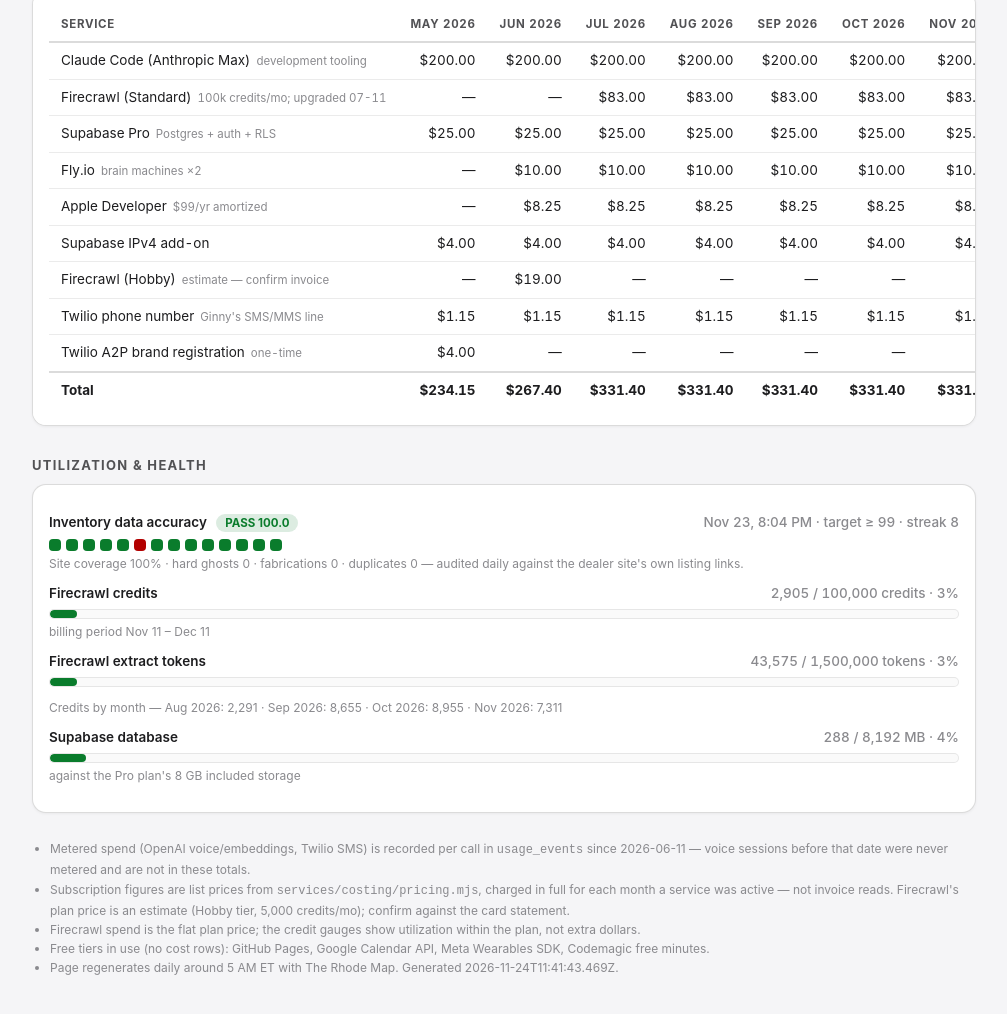
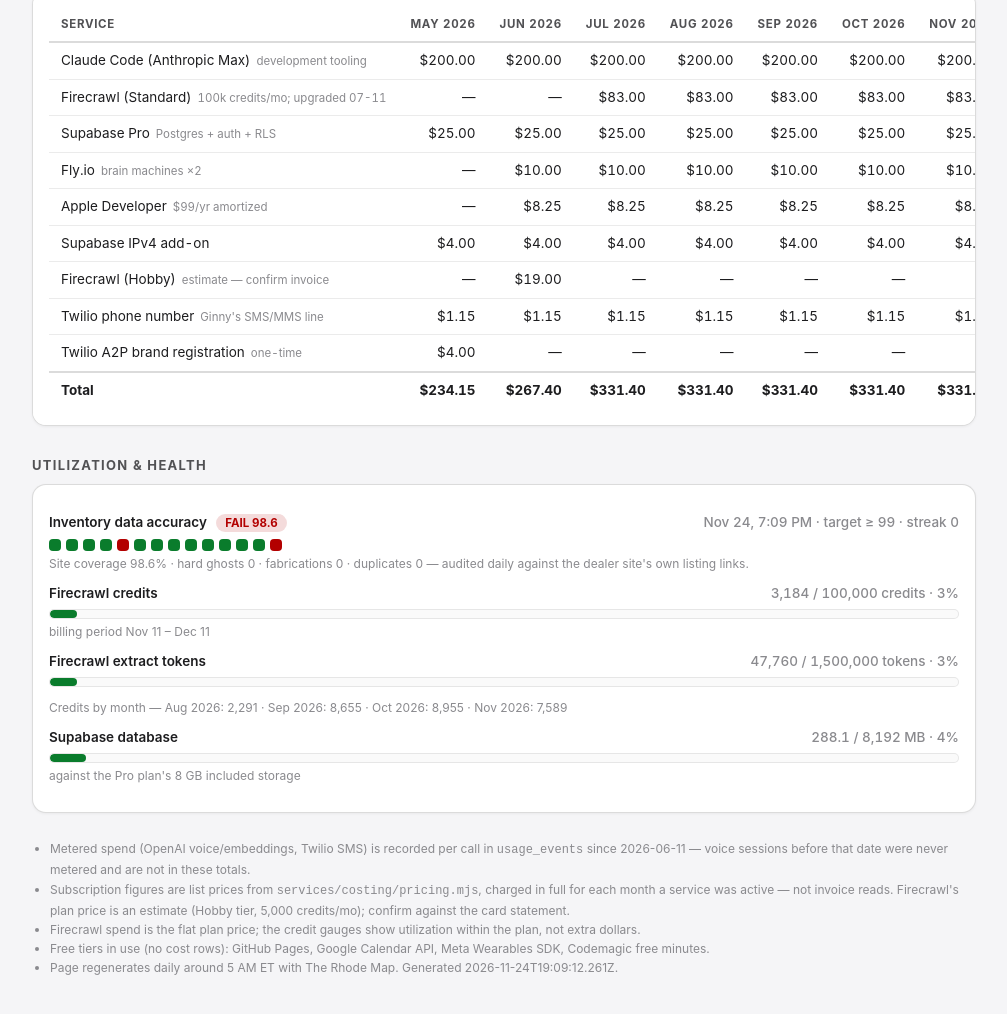
Before and after one commit to Root67-JB/rhode-root, a plain HTML site: page index.html in a window 1280 px wide. Shown: the part 589-1603 px from the top of the page, without its empty margins (136-1143 px from the left). Drawn offline with Linux system fonts and the light colour scheme.

Commit message:
Daily refresh 2026-11-24

```diff
--- a/index.html
+++ b/index.html
@@ -209,23 +209,23 @@
   <div class="card">
     <div class="gauge">
     <div class="gauge-head">
-      <span>Inventory data accuracy <span class="eval-badge ok">PASS 100.0</span></span>
-      <span class="dim">Nov 23, 8:04 PM · target ≥ 99 · streak 8</span>
+      <span>Inventory data accuracy <span class="eval-badge fail">FAIL 98.6</span></span>
+      <span class="dim">Nov 24, 7:09 PM · target ≥ 99 · streak 0</span>
     </div>
-    <div class="eval-dots"><span class="eval-dot ok" title="11/13/2026 — 100.0"></span><span class="eval-dot ok" title="11/14/2026 — 100.0"></span><span class="eval-dot ok" title="11/15/2026 — 100.0"></span><span class="eval-dot ok" title="11/16/2026 — 100.0"></span><span class="eval-dot ok" title="11/17/2026 — 99.9"></span><span class="eval-dot fail" title="11/17/2026 — 97.8"></span><span class="eval-dot ok" title="11/17/2026 — 100.0"></span><span class="eval-dot ok" title="11/18/2026 — 100.0"></span><span class="eval-dot ok" title="11/19/2026 — 100.0"></span><span class="eval-dot ok" title="11/20/2026 — 100.0"></span><span class="eval-dot ok" title="11/21/2026 — 100.0"></span><span class="eval-dot ok" title="11/22/2026 — 100.0"></span><span class="eval-dot ok" title="11/23/2026 — 100.0"></span><span class="eval-dot ok" title="11/23/2026 — 100.0"></span></div>
-    <div class="gauge-sub">Site coverage 100% · hard ghosts 0 · fabrications 0 · duplicates 0 — audited daily against the dealer site's own listing links.</div>
+    <div class="eval-dots"><span class="eval-dot ok" title="11/14/2026 — 100.0"></span><span class="eval-dot ok" title="11/15/2026 — 100.0"></span><span class="eval-dot ok" title="11/16/2026 — 100.0"></span><span class="eval-dot ok" title="11/17/2026 — 99.9"></span><span class="eval-dot fail" title="11/17/2026 — 97.8"></span><span class="eval-dot ok" title="11/17/2026 — 100.0"></span><span class="eval-dot ok" title="11/18/2026 — 100.0"></span><span class="eval-dot ok" title="11/19/2026 — 100.0"></span><span class="eval-dot ok" title="11/20/2026 — 100.0"></span><span class="eval-dot ok" title="11/21/2026 — 100.0"></span><span class="eval-dot ok" title="11/22/2026 — 100.0"></span><span class="eval-dot ok" title="11/23/2026 — 100.0"></span><span class="eval-dot ok" title="11/23/2026 — 100.0"></span><span class="eval-dot fail" title="11/24/2026 — 98.6"></span></div>
+    <div class="gauge-sub">Site coverage 98.6% · hard ghosts 0 · fabrications 0 · duplicates 0 — audited daily against the dealer site's own listing links.</div>
   </div>
     <div class="gauge">
-    <div class="gauge-head"><span>Firecrawl credits</span><span class="dim">2,905 / 100,000 credits · 3%</span></div>
+    <div class="gauge-head"><span>Firecrawl credits</span><span class="dim">3,184 / 100,000 credits · 3%</span></div>
     <div class="gauge-track"><div class="gauge-fill ok" style="width:3%"></div></div>
     <div class="gauge-sub">billing period Nov 11 – Dec 11</div>
   </div><div class="gauge">
-    <div class="gauge-head"><span>Firecrawl extract tokens</span><span class="dim">43,575 / 1,500,000 tokens · 3%</span></div>
+    <div class="gauge-head"><span>Firecrawl extract tokens</span><span class="dim">47,760 / 1,500,000 tokens · 3%</span></div>
     <div class="gauge-track"><div class="gauge-fill ok" style="width:3%"></div></div>
 
-  </div><div class="gauge-sub" style="margin-top:2px;">Credits by month — Aug 2026: 2,291 · Sep 2026: 8,655 · Oct 2026: 8,955 · Nov 2026: 7,311</div>
+  </div><div class="gauge-sub" style="margin-top:2px;">Credits by month — Aug 2026: 2,291 · Sep 2026: 8,655 · Oct 2026: 8,955 · Nov 2026: 7,589</div>
     <div class="gauge">
-    <div class="gauge-head"><span>Supabase database</span><span class="dim">288 / 8,192 MB · 4%</span></div>
+    <div class="gauge-head"><span>Supabase database</span><span class="dim">288.1 / 8,192 MB · 4%</span></div>
     <div class="gauge-track"><div class="gauge-fill ok" style="width:4%"></div></div>
     <div class="gauge-sub">against the Pro plan's 8 GB included storage</div>
   </div>
@@ -237,7 +237,7 @@
       <li>Subscription figures are list prices from <code>services/costing/pricing.mjs</code>, charged in full for each month a service was active — not invoice reads. Firecrawl's plan price is an estimate (Hobby tier, 5,000 credits/mo); confirm against the card statement.</li>
       <li>Firecrawl spend is the flat plan price; the credit gauges show utilization within the plan, not extra dollars.</li>
       <li>Free tiers in use (no cost rows): GitHub Pages, Google Calendar API, Meta Wearables SDK, Codemagic free minutes.</li>
-      <li>Page regenerates daily around 5 AM ET with The Rhode Map. Generated 2026-11-24T11:41:43.469Z.</li>
+      <li>Page regenerates daily around 5 AM ET with The Rhode Map. Generated 2026-11-24T19:09:12.261Z.</li>
     </ul>
   </div>
 </body>
```
Also changed, not shown: mindmap.html (+5 -5 lines).
